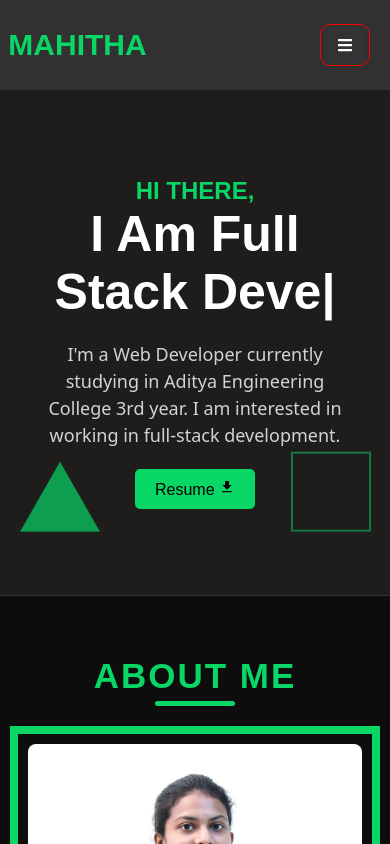
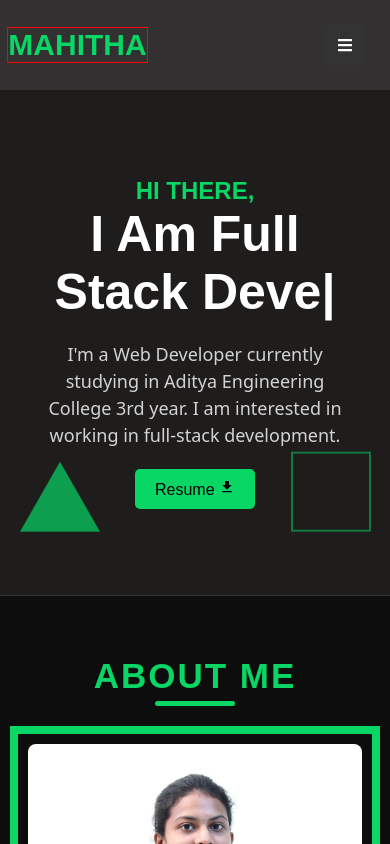
Before and after one commit to dedeepya55/PortfolioMahi, a React (Vite) app: page /Home in a window 390 px wide. Shown: the top 844 px of the page. Built offline with nearby package versions, Linux system fonts and the light colour scheme.

Commit message:
Update header.module.css

```diff
--- a/src/components/MahiPotfolio/header.module.css
+++ b/src/components/MahiPotfolio/header.module.css
@@ -46,6 +46,7 @@ body {
   font-size: 30px;
   color:#08D665;
   font-weight: bold;
+  border:1px solid red;
 }
 
 .listelements {
@@ -131,7 +132,6 @@ body {
     position: absolute;
     right: 20px;
     z-index: 99999;
-    border:1px solid red;
   }
   .firstheadersub .listelements {
     display: none;
```
